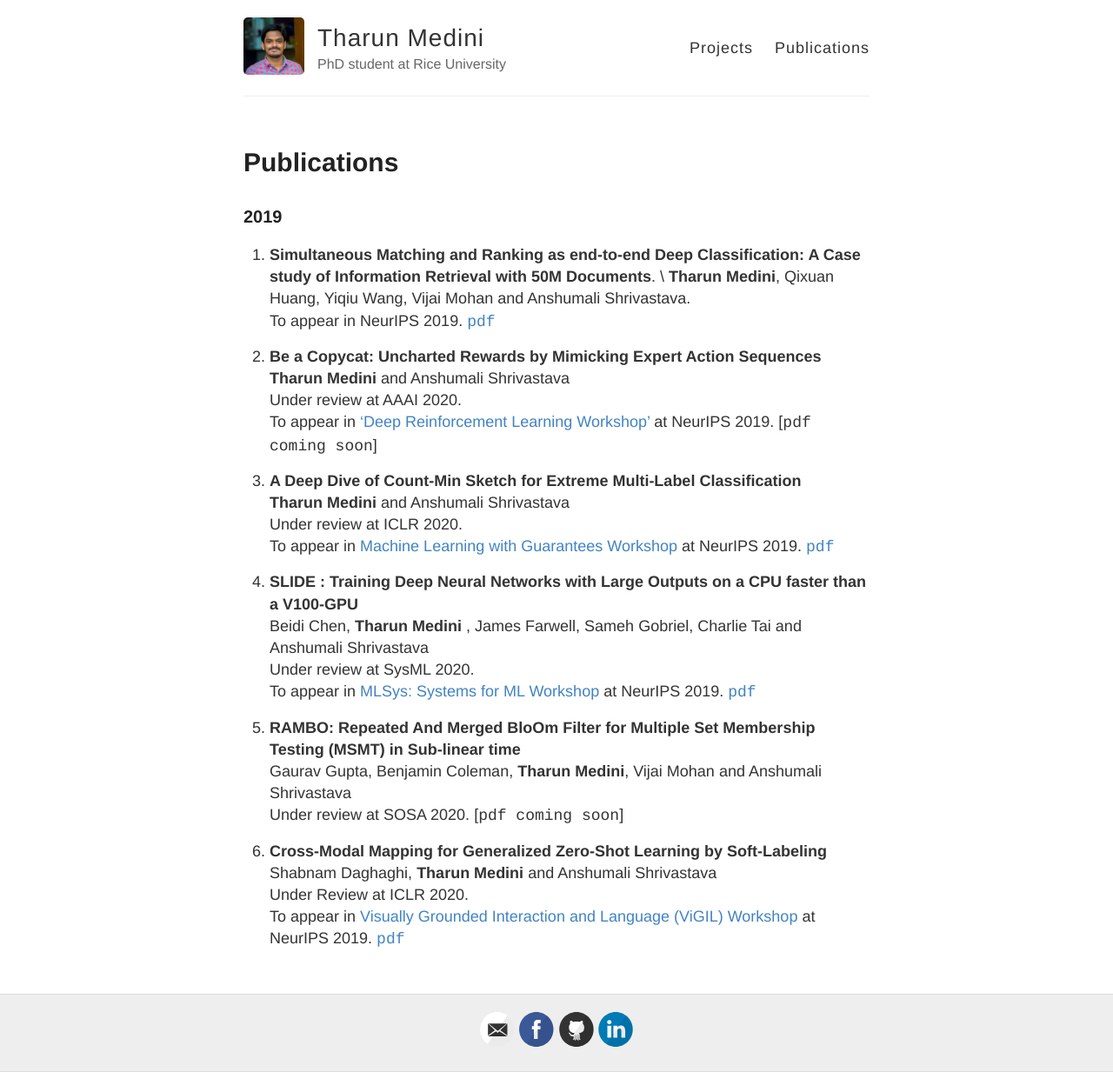
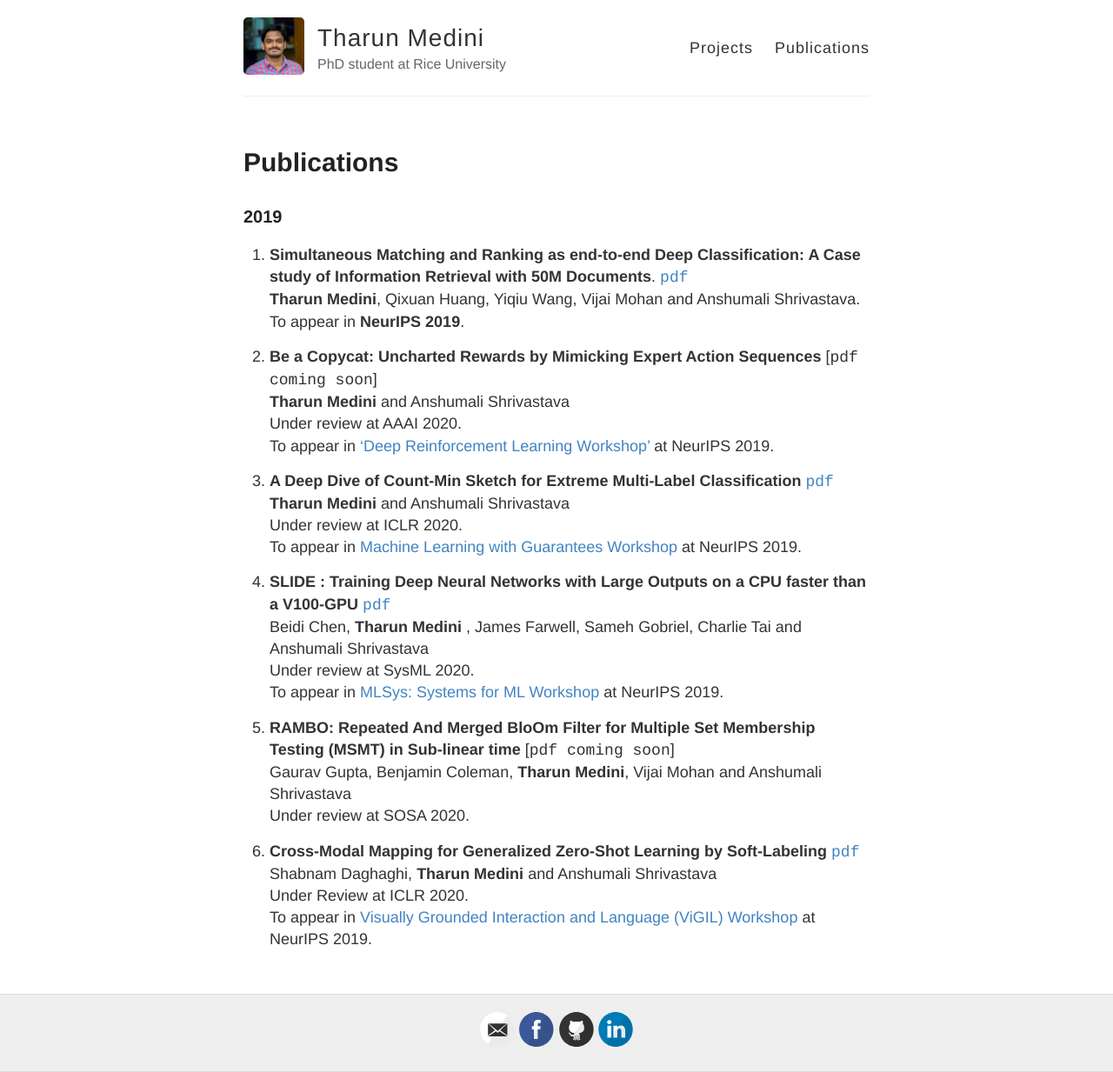
Before and after one commit to gaurav16gupta/gaurav16gupta.github.io, a Jekyll site: the page built from publications.md, in a window 1280 px wide. Shown: the whole page at 87% size. Built offline with Jekyll 4.4.1, drawn with Linux system fonts in a browser that asks for light colours.

```diff
--- a/publications.md
+++ b/publications.md
@@ -6,29 +6,30 @@ permalink: /publications/
 
 ### 2019
 
-1. __Simultaneous Matching and Ranking as end-to-end Deep Classification: A Case study of Information Retrieval with 50M Documents__. \ __Tharun Medini__, Qixuan Huang, Yiqiu Wang, Vijai Mohan and Anshumali Shrivastava. \
-To appear in NeurIPS 2019. [`pdf`](https://arxiv.org/pdf/1810.04254.pdf)
+1. __Simultaneous Matching and Ranking as end-to-end Deep Classification: A Case study of Information Retrieval with 50M Documents__. [`pdf`](https://arxiv.org/pdf/1810.04254.pdf) \
+__Tharun Medini__, Qixuan Huang, Yiqiu Wang, Vijai Mohan and Anshumali Shrivastava. \
+To appear in __NeurIPS 2019__.
 
-2. __Be a Copycat: Uncharted Rewards by Mimicking Expert Action Sequences__ \
+2. __Be a Copycat: Uncharted Rewards by Mimicking Expert Action Sequences__ [`pdf coming soon`] \
 __Tharun Medini__ and Anshumali Shrivastava \
 Under review at AAAI 2020. \
-To appear in ['Deep Reinforcement Learning Workshop'](https://sites.google.com/view/deep-rl-workshop-neurips-2019/home) at NeurIPS 2019. [`pdf coming soon`]
+To appear in ['Deep Reinforcement Learning Workshop'](https://sites.google.com/view/deep-rl-workshop-neurips-2019/home) at NeurIPS 2019.
 
-3. __A Deep Dive of Count-Min Sketch for Extreme Multi-Label Classification__ \
+3. __A Deep Dive of Count-Min Sketch for Extreme Multi-Label Classification__ [`pdf`](https://openreview.net/pdf?id=S1evKR4KvB) \
 __Tharun Medini__ and Anshumali Shrivastava \
 Under review at ICLR 2020. \
-To appear in [Machine Learning with Guarantees Workshop](https://sites.google.com/view/mlwithguarantees) at NeurIPS 2019. [`pdf`](https://openreview.net/pdf?id=S1evKR4KvB)
+To appear in [Machine Learning with Guarantees Workshop](https://sites.google.com/view/mlwithguarantees) at NeurIPS 2019.
 
-4. __SLIDE : Training Deep Neural Networks with Large Outputs on a CPU faster than a V100-GPU__ \
+4. __SLIDE : Training Deep Neural Networks with Large Outputs on a CPU faster than a V100-GPU__ [`pdf`](https://arxiv.org/pdf/1903.03129.pdf) \
 Beidi Chen, __Tharun Medini__ , James Farwell, Sameh Gobriel, Charlie Tai and Anshumali Shrivastava \
 Under review at SysML 2020. \
-To appear in [MLSys: Systems for ML Workshop](http://learningsys.org/neurips19/) at NeurIPS 2019. [`pdf`](https://arxiv.org/pdf/1903.03129.pdf)
+To appear in [MLSys: Systems for ML Workshop](http://learningsys.org/neurips19/) at NeurIPS 2019.
 
-5. __RAMBO: Repeated And Merged BloOm Filter for Multiple Set Membership Testing (MSMT) in Sub-linear time__ \
+5. __RAMBO: Repeated And Merged BloOm Filter for Multiple Set Membership Testing (MSMT) in Sub-linear time__ [`pdf coming soon`] \
 Gaurav Gupta, Benjamin Coleman, __Tharun Medini__, Vijai Mohan and Anshumali Shrivastava \
-Under review at SOSA 2020. [`pdf coming soon`]
+Under review at SOSA 2020.
 
-6. __Cross-Modal Mapping for Generalized Zero-Shot Learning by Soft-Labeling__ \
+6. __Cross-Modal Mapping for Generalized Zero-Shot Learning by Soft-Labeling__ [`pdf`](https://openreview.net/pdf?id=B1lmSeHKwB) \
 Shabnam Daghaghi, __Tharun Medini__ and Anshumali Shrivastava \
 Under Review at ICLR 2020. \
-To appear in [Visually Grounded Interaction and Language (ViGIL) Workshop](https://vigilworkshop.github.io/) at NeurIPS 2019. [`pdf`](https://openreview.net/pdf?id=B1lmSeHKwB)
+To appear in [Visually Grounded Interaction and Language (ViGIL) Workshop](https://vigilworkshop.github.io/) at NeurIPS 2019.
```
